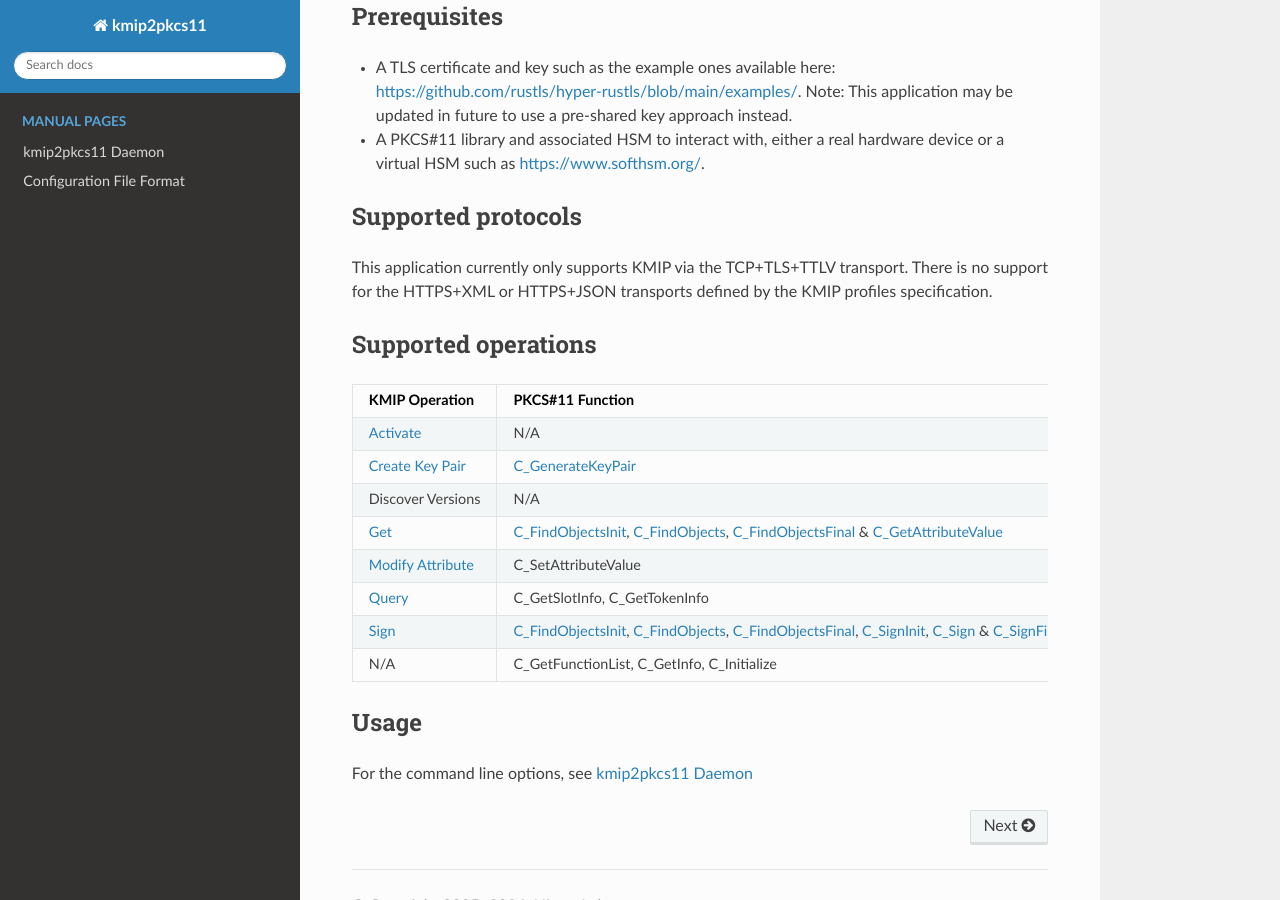
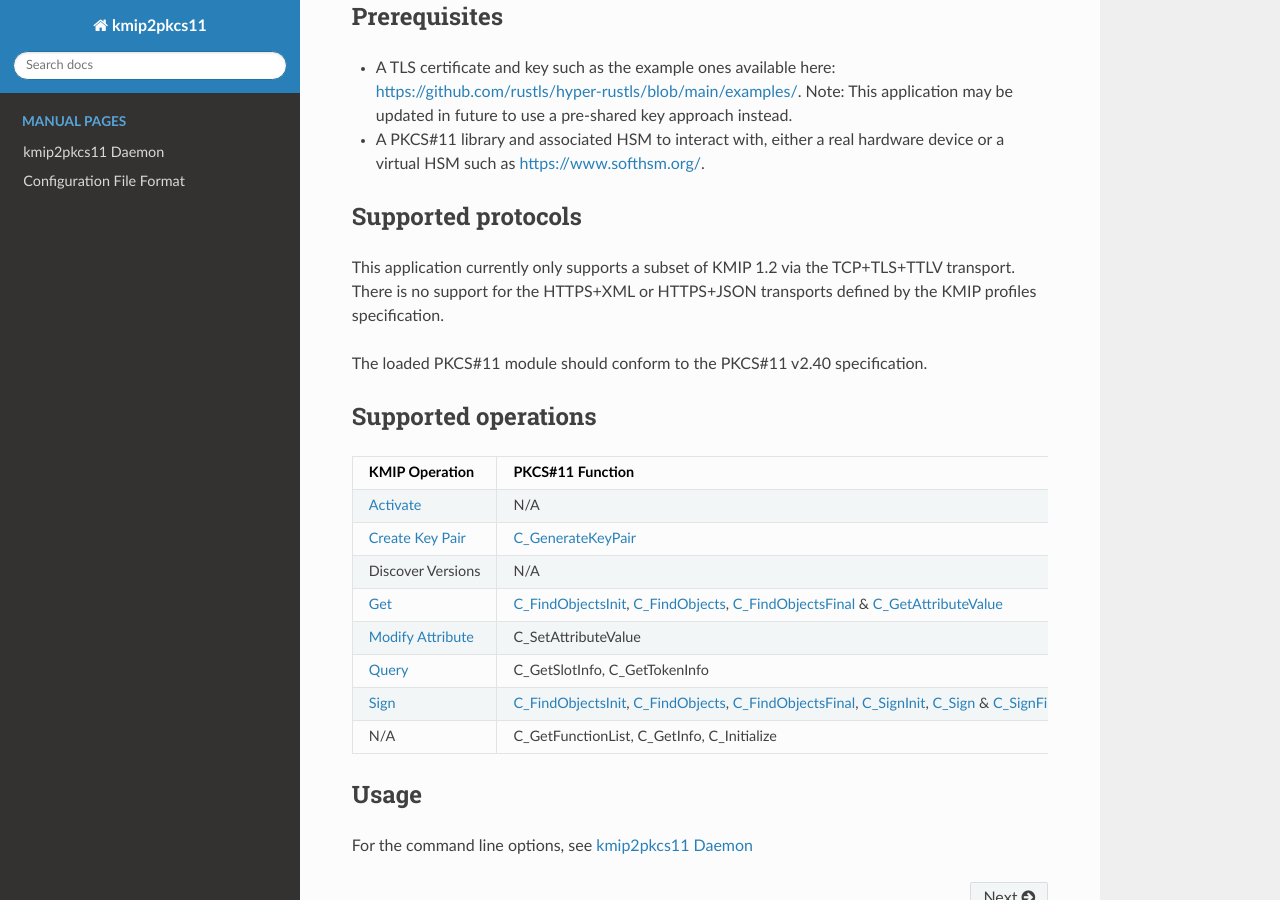
Before and after one commit to NLnetLabs/kmip2pkcs11, a Sphinx documentation site: the page built from doc/manual/source/index.rst, in a window 1280 px wide and 900 px high, scrolled down 1605 px. Built offline with Sphinx 7.4.7 and the Read the Docs theme 3.1.0, drawn with Linux system fonts in a browser that asks for light colours.

Commit message:
State more accurately which protocols we support.

```diff
--- a/doc/manual/source/index.rst
+++ b/doc/manual/source/index.rst
@@ -99,9 +99,11 @@ Prerequisites
 Supported protocols
 -------------------
 
-This application currently only supports KMIP via the TCP+TLS+TTLV transport.
-There is no support for the HTTPS+XML or HTTPS+JSON transports defined by the
-KMIP profiles specification.
+This application currently only supports a subset of KMIP 1.2 via the
+TCP+TLS+TTLV transport. There is no support for the HTTPS+XML or HTTPS+JSON
+transports defined by the KMIP profiles specification.
+
+The loaded PKCS#11 module should conform to the PKCS#11 v2.40 specification.
 
 Supported operations
 --------------------
```
